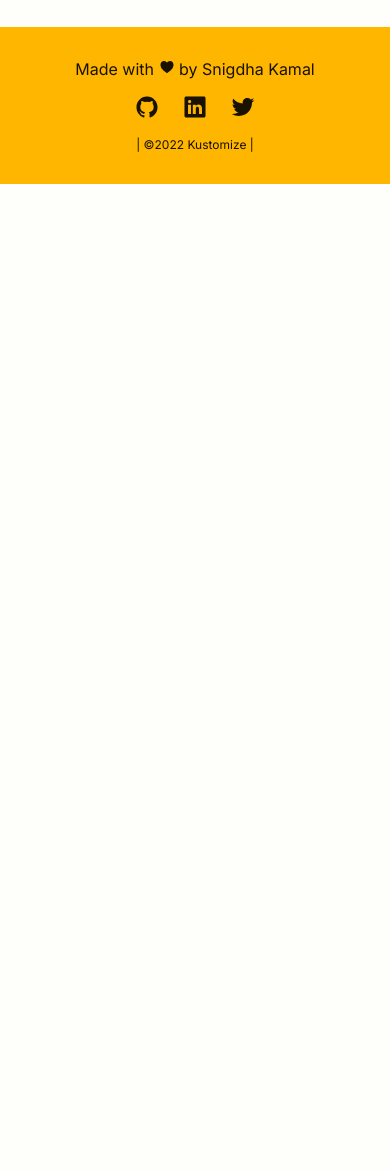
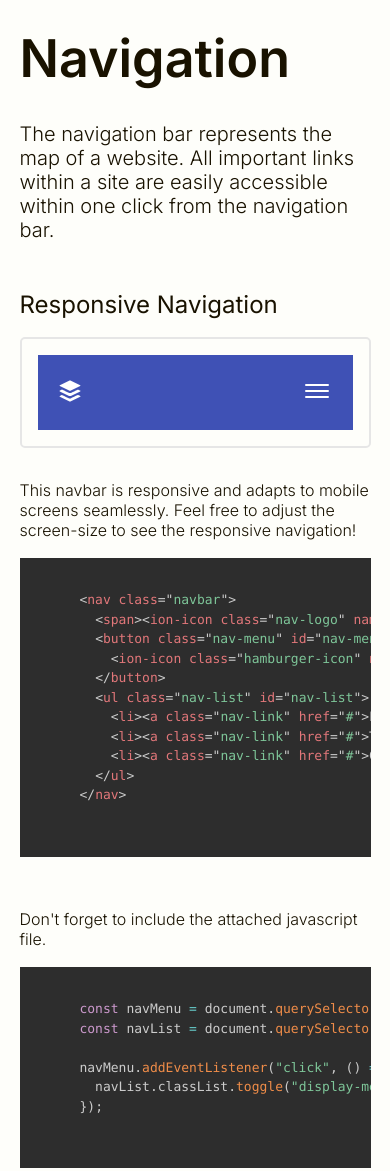
Before and after one commit to Snigdha17/kustomize-component-library, a plain HTML site: page pages/documentation.html in a window 390 px wide. Shown: the part 4564-5735 px from the top of the page. Before the commit the page ends 4748 px from the top, so only its background shows below. Drawn offline with nearby package versions, Linux system fonts and the light colour scheme.

Commit message:
feat: Added navigation

```diff
--- /dev/null
+++ b/assets/scripts/components/navbar.js
@@ -0,0 +1,6 @@
+const navMenu = document.querySelector("#nav-menu");
+const navList = document.querySelector("#nav-list");
+
+navMenu.addEventListener("click", () => {
+  navList.classList.toggle("display-menu");
+});
--- /dev/null
+++ b/css/components/navbar.css
@@ -0,0 +1,66 @@
+.navbar {
+  display: flex;
+  justify-content: space-between;
+  align-items: center;
+  flex-wrap: wrap;
+  padding: 2rem;
+  background-color: var(--demo-color-1);
+}
+
+.nav-list {
+  display: flex;
+  align-items: center;
+  justify-content: space-between;
+  list-style-type: none;
+}
+
+.nav-link {
+  display: inline-block;
+  color: var(--white);
+  text-decoration: none;
+  padding: 1.2rem;
+  font-size: 1.8rem;
+  font-weight: 500;
+  transition: all 0.5s;
+}
+
+.nav-list li:hover {
+  background-color: #6e82ee;
+  border-radius: 0.5rem;
+}
+
+.nav-logo {
+  color: var(--white);
+  height: 2.4rem;
+  width: 2.4rem;
+  cursor: pointer;
+}
+
+.nav-menu {
+  background-color: transparent;
+  border: none;
+  cursor: pointer;
+  display: none;
+}
+
+.hamburger-icon {
+  color: var(--white);
+  height: 3.2rem;
+  width: 3.2rem;
+}
+
+@media screen and (max-width: 760px) {
+  .nav-list {
+    display: none;
+  }
+
+  .nav-list.display-menu {
+    display: flex;
+    flex: 0 0 100%;
+    flex-direction: column;
+  }
+
+  .nav-menu {
+    display: block;
+  }
+}
--- a/css/documentation.css
+++ b/css/documentation.css
@@ -1,7 +1,7 @@
 @import url("./base-styles.css");
 @import url("./kustomize-components.css");
 @import url("./footer.css");
-@import url("./navbar.css");
+@import url("./main-navbar.css");
 
 body {
   font-family: "Inter", sans-serif;
@@ -46,3 +46,7 @@ body {
   align-items: start;
   gap: 2rem;
 }
+
+.demo-navbar {
+  display: block;
+}
--- a/css/kustomize-components.css
+++ b/css/kustomize-components.css
@@ -2,10 +2,10 @@
 @import "https://fonts.googleapis.com/css2?family=Roboto:wght@100;300;400;500;600&display=swap";
 
 /*************** Component Imports ***************/
-/* @import url("./base-styles.css"); */
+@import url("./reset.css");
 @import url("./components/avatar.css");
-@import url("./components/alerts.css");
 @import url("./components/typography.css");
 @import url("./components/spacing.css");
 @import url("./components/images.css");
 @import url("./components/badge.css");
+@import url("./components/navbar.css");
--- a/pages/documentation.html
+++ b/pages/documentation.html
@@ -84,7 +84,7 @@
             ><ion-icon class="social-icon" name="scan-outline"></ion-icon
             >Modal</a
           >
-          <a class="main-nav-link" href="#"
+          <a class="main-nav-link" href="#navbar-section"
             ><ion-icon class="social-icon" name="navigate-outline"></ion-icon
             >Navigation</a
           >
@@ -411,7 +411,71 @@
         </div>
 
         <div class="component-wrapper"></div>
-        <div class="component-wrapper"></div>
+
+        <!-- Navigation -->
+        <div class="component-wrapper" id="navbar-section">
+          <h1 class="heading-xl">Navigation</h1>
+          <p class="para mg-bottom-m">
+            The navigation bar represents the map of a website. All important
+            links within a site are easily accessible within one click from the
+            navigation bar.
+          </p>
+          <h3 class="heading-xs">Responsive Navigation</h3>
+          <div class="demo-container demo-navbar">
+            <nav class="navbar">
+              <span
+                ><ion-icon class="nav-logo" name="logo-buffer"></ion-icon
+              ></span>
+              <button class="nav-menu" id="nav-menu">
+                <ion-icon class="hamburger-icon" name="menu-outline"></ion-icon>
+              </button>
+              <ul class="nav-list" id="nav-list">
+                <li><a class="nav-link" href="#">Features</a></li>
+                <li><a class="nav-link" href="#">Testimonials</a></li>
+                <li><a class="nav-link" href="#">Contact Us</a></li>
+              </ul>
+            </nav>
+          </div>
+
+          <div class="code-container">
+            <p class="para-s">
+              This navbar is responsive and adapts to mobile screens seamlessly.
+              Feel free to adjust the screen-size to see the responsive
+              navigation!
+            </p>
+            <pre>
+                <code class="language-html">
+      &lt;nav class="navbar"&gt;
+        &lt;span&gt;&lt;ion-icon class="nav-logo" name="logo-buffer"&gt;&lt;/ion-icon&gt;&lt;/span&gt;
+        &lt;button class="nav-menu" id="nav-menu"&gt;
+          &lt;ion-icon class="hamburger-icon" name="menu-outline"&gt;&lt;/ion-icon&gt;
+        &lt;/button&gt;
+        &lt;ul class="nav-list" id="nav-list"&gt;
+          &lt;li&gt;&lt;a class="nav-link" href="#"&gt;Features&lt;/a&gt;&lt;/li&gt;
+          &lt;li&gt;&lt;a class="nav-link" href="#"&gt;Testimonials&lt;/a&gt;&lt;/li&gt;
+          &lt;li&gt;&lt;a class="nav-link" href="#"&gt;Contact Us&lt;/a&gt;&lt;/li&gt;
+        &lt;/ul&gt;
+      &lt;/nav&gt;
+                </code>
+              </pre>
+          </div>
+
+          <div class="code-container">
+            <p class="para-s">
+              Don't forget to include the attached javascript file.
+            </p>
+            <pre>
+                <code class="language-javascript">
+      const navMenu = document.querySelector("#nav-menu");
+      const navList = document.querySelector("#nav-list");
+
+      navMenu.addEventListener("click", () => {
+        navList.classList.toggle("display-menu");
+      });
+                </code>
+              </pre>
+          </div>
+        </div>
         <div class="component-wrapper"></div>
         <div class="component-wrapper"></div>
         <div class="component-wrapper"></div>
@@ -443,7 +507,8 @@
       <p class="copyright-text">| &copy;2022 Kustomize |</p>
     </footer>
   </body>
-  <script src="../assets/scripts/navbar.js"></script>
+  <script src="../assets/scripts/main-navbar.js"></script>
+  <script src="../assets/scripts/components/navbar.js"></script>
   <script src="../assets/scripts/prism.js"></script>
   <script
     type="module"
```
Also changed, not shown: assets/scripts/main-navbar.js (renamed from assets/scripts/navbar.js), css/main-navbar.css (renamed from css/navbar.css).
